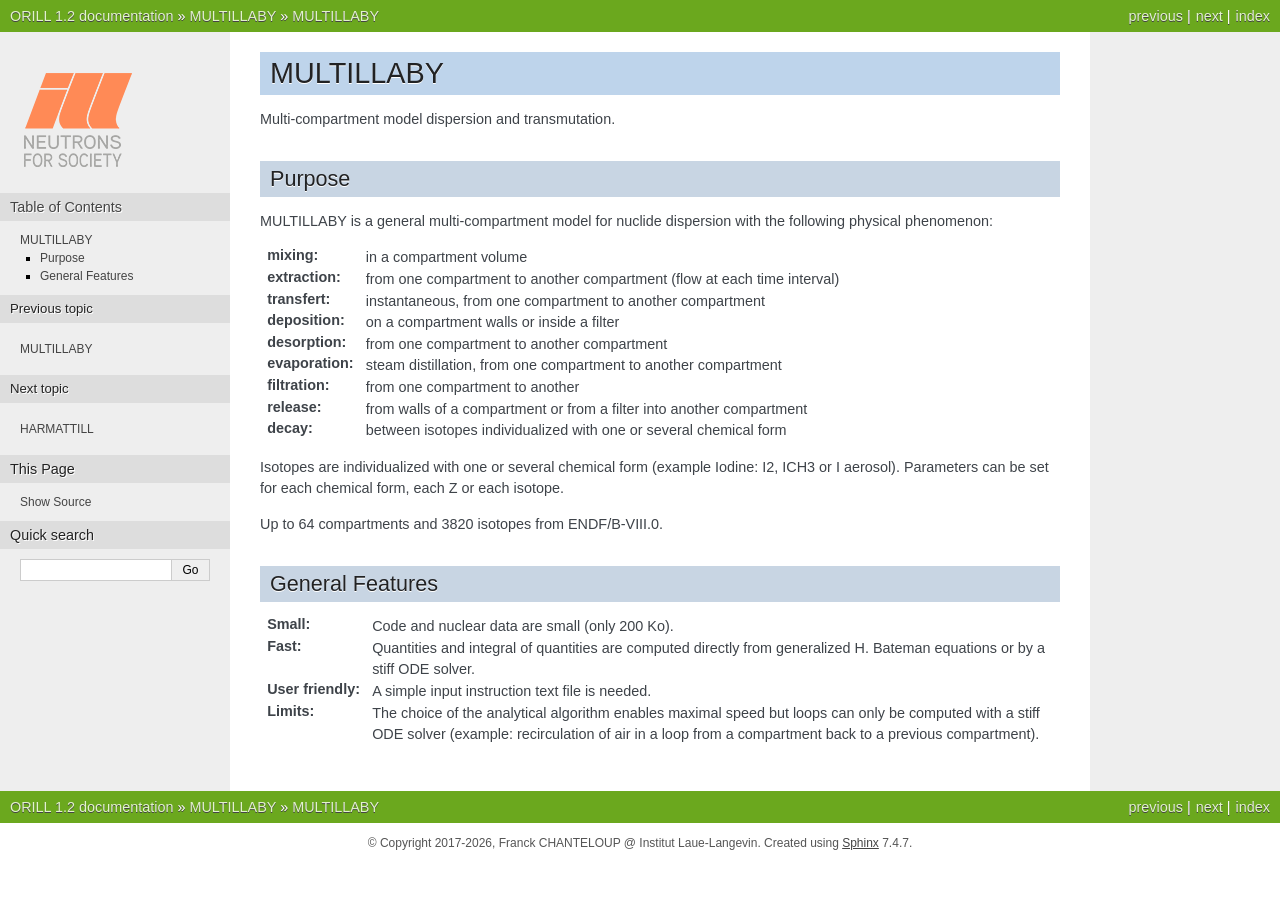
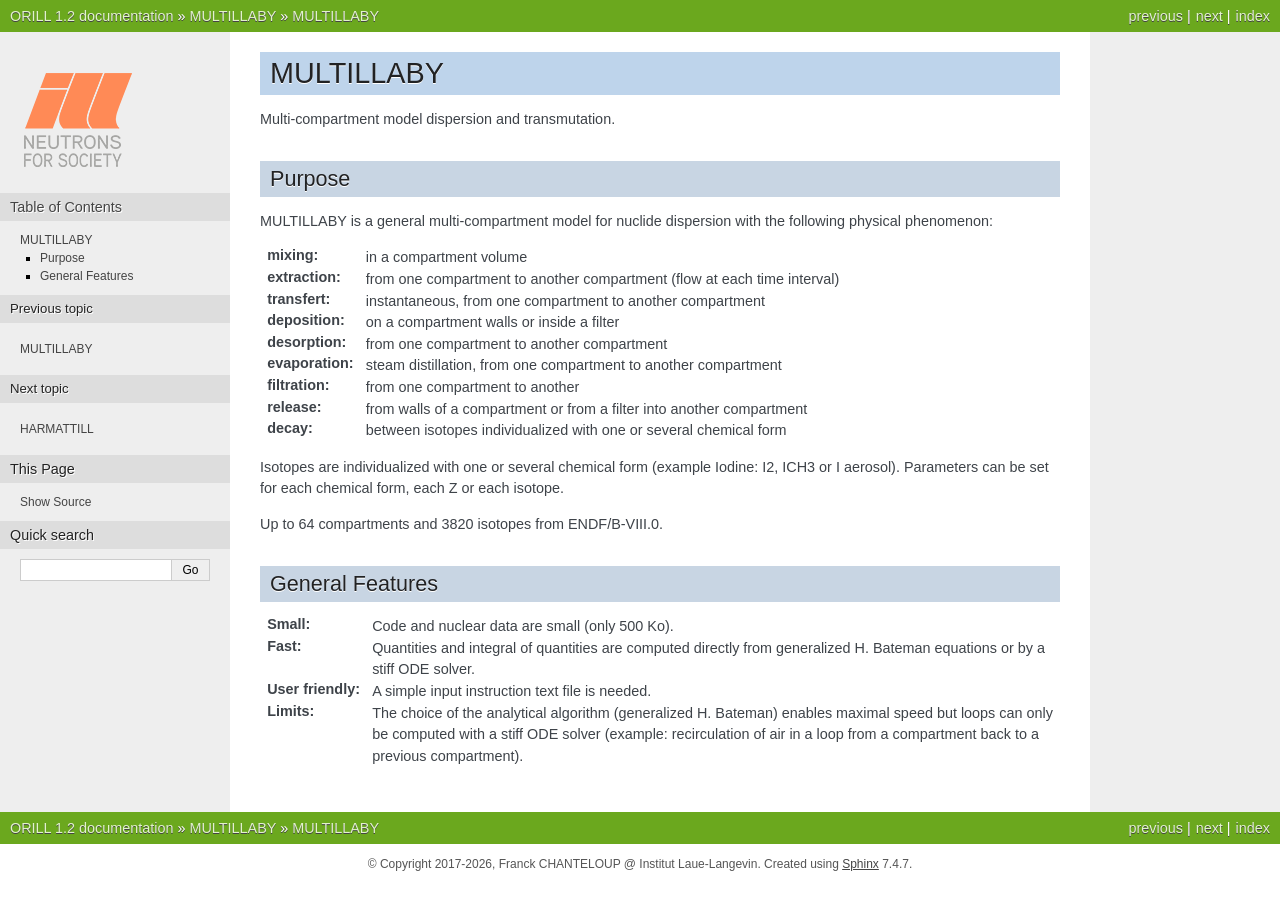
Before and after one commit to orill/orill, a Sphinx documentation site: the page built from docs/multi/multi.rst, in a window 1280 px wide. Built offline with Sphinx 7.4.7, drawn with Linux system fonts in a browser that asks for light colours.

Commit message:
Update multi.rst

```diff
--- a/docs/multi/multi.rst
+++ b/docs/multi/multi.rst
@@ -25,7 +25,7 @@ Up to 64 compartments and 3820 isotopes from ENDF/B-VIII.0.
 General Features
 ----------------
 
-:Small: Code and nuclear data are small (only 200 Ko).
+:Small: Code and nuclear data are small (only 500 Ko).
 :Fast: Quantities and integral of quantities are computed directly from generalized H. Bateman equations or by a stiff ODE solver.
 :User friendly: A simple input instruction text file is needed.
-:Limits: The choice of the analytical algorithm enables maximal speed but loops can only be computed with a stiff ODE solver (example: recirculation of air in a loop from a compartment back to a previous compartment).
+:Limits: The choice of the analytical algorithm (generalized H. Bateman) enables maximal speed but loops can only be computed with a stiff ODE solver (example: recirculation of air in a loop from a compartment back to a previous compartment).
```
